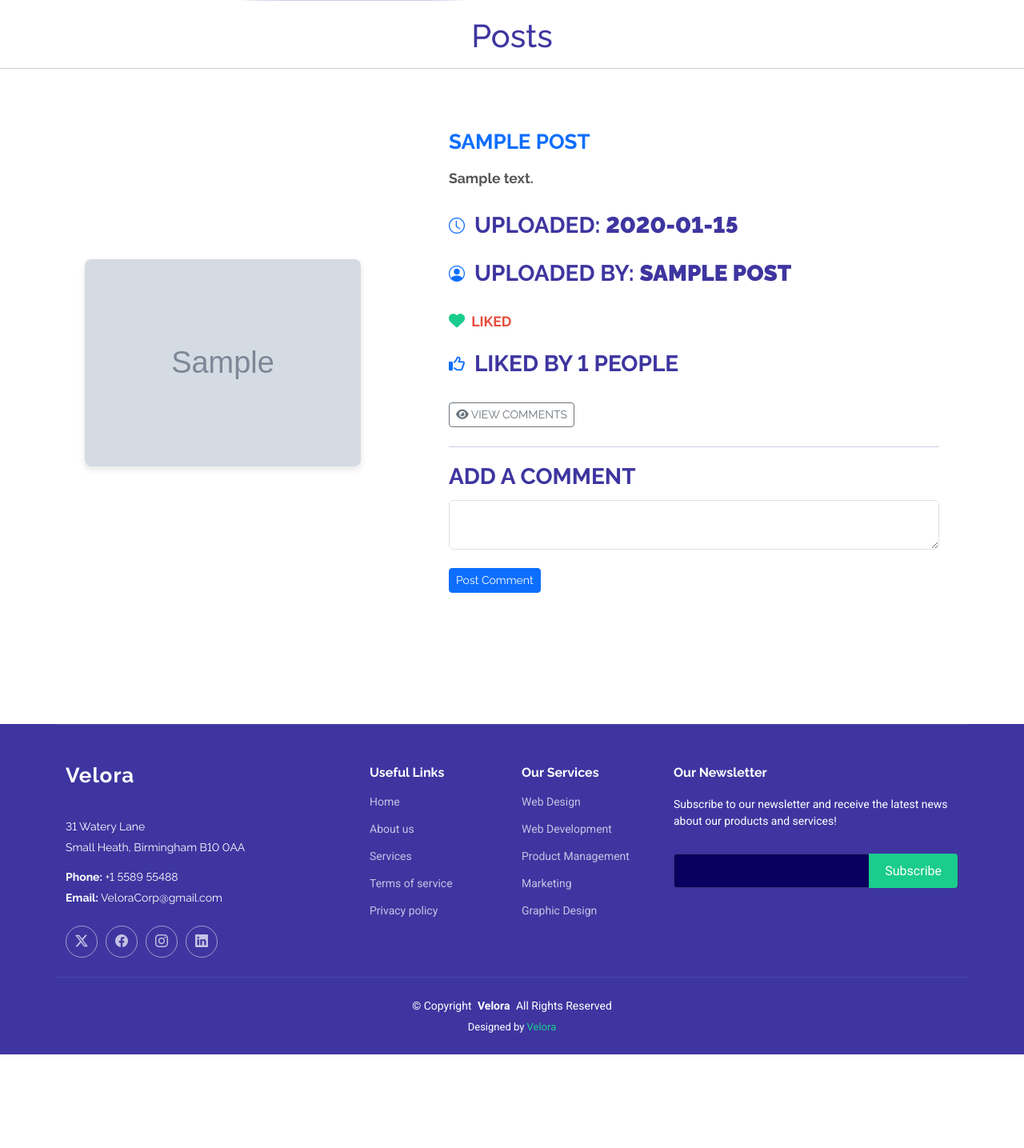
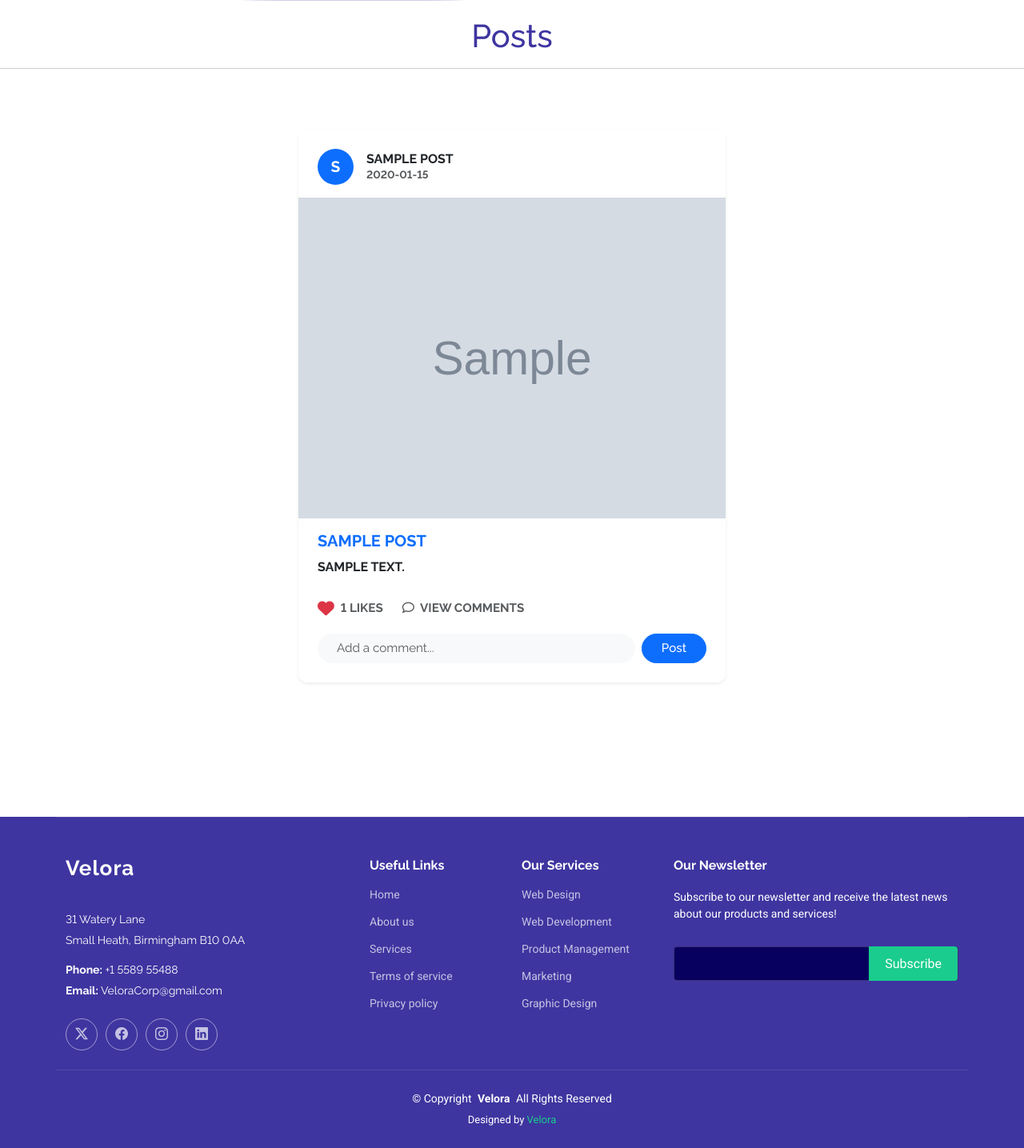
Before and after one commit to abdasath/Velora, a Flask app: page / in a window 1280 px wide. Shown: the part 789-2224 px from the top of the page at 80% size. Before the commit the page ends 2107 px from the top, so only its background shows below. Run offline with Flask 3, Linux system fonts and the light colour scheme; a user stored in the database is signed in; tables that the repository leaves empty hold one stand-in row (values such as "Sample post"); grey boxes marked "Sample" are stand-in pictures; some libraries are stand-ins or nearby versions.

Commit message:
Redesign post layout to modern centered feed card

```diff
--- a/templates/index.html
+++ b/templates/index.html
@@ -7,50 +7,61 @@
 <div class="container section-title" data-aos="fade-up">
 
   {% for d in data %}
-  <div class="container" style="margin-bottom: 40px;">
-    <div class="row gy-4 align-items-center features-item">
-      <div class="col-md-5 d-flex align-items-center" data-aos="zoom-out" data-aos-delay="100">
-        <img src="{{ d.image if d.image and d.image.startswith('http') else url_for('static', filename='uploads/' + d.image) }}" class="img-fluid" alt=""
-          style="width: 80%; max-width: 400px; height:100%; object-fit: cover; border-radius: 8px; box-shadow: 0 4px 8px rgba(0,0,0,0.1);"/>
-      </div>
-      <div class="col-md-7" data-aos="fade-up" data-aos-delay="100">
-        <h3 class="fw-bold text-primary mb-3">{{d.title}}</h3>
-        <p class="mb-4" style="color: #555; text-transform: none !important; font-style: normal !important; font-size: 1.1rem; line-height: 1.6;">{{d.description}}</p>
-        <ul style="list-style: none; padding-left: 0;">
-          <li class="mb-2"><i class="bi bi-clock text-primary"></i> <span class="ms-2">Uploaded: <strong>{{ d.date|timeago(d.time) }}</strong></span></li>
-          <li class="mb-3"><i class="bi bi-person-circle text-primary"></i> <span class="ms-2">Uploaded By: <strong>{{d.name}}</strong></span></li>
+  <div class="row justify-content-center mb-5">
+    <div class="col-md-10 col-lg-8 col-xl-6">
+      <div class="card shadow-sm border-0" style="border-radius: 12px; overflow: hidden;">
 
-          <li class="mb-2">
+        <!-- Card Header: User Info & Time -->
+        <div class="card-header bg-white border-0 d-flex align-items-center pt-4 pb-3 px-4">
+          <div class="d-flex align-items-center justify-content-center rounded-circle bg-primary text-white fw-bold me-3" style="width: 45px; height: 45px; font-size: 1.2rem;">
+            {{ d.name[0] | upper }}
+          </div>
+          <div class="d-flex flex-column">
+            <h6 class="mb-0 fw-bold text-dark">{{d.name}}</h6>
+            <small class="text-muted" style="font-size: 0.85rem;">{{ d.date|timeago(d.time) }}</small>
+          </div>
+        </div>
+
+        <!-- Card Image -->
+        {% if d.image %}
+        <img src="{{ d.image if d.image and d.image.startswith('http') else url_for('static', filename='uploads/' + d.image) }}" class="card-img-top rounded-0" alt="Post image" style="max-height: 600px; object-fit: contain; background-color: #f8f9fa;">
+        {% endif %}
+
+        <!-- Card Body: Content -->
+        <div class="card-body px-4 pt-3 pb-1">
+          <h5 class="card-title fw-bold text-primary mb-2">{{d.title}}</h5>
+          <p class="card-text text-dark mb-3" style="font-size: 1rem; line-height: 1.6;">{{d.description}}</p>
+        </div>
+
+        <!-- Card Footer: Actions (Like, Comment) -->
+        <div class="card-footer bg-white border-0 px-4 pb-4 pt-1">
+          <div class="d-flex align-items-center mb-3">
+            <!-- Like Button -->
             {% if d.post_id in liked_post_ids %}
-              <!-- Already liked: show filled heart, disabled -->
-              <span style="color: #e74c3c; font-size: 1.1rem; font-weight: bold;">
-                <i class="fa-solid fa-heart"></i> Liked
+              <span class="text-danger me-2" style="font-size: 1.3rem; cursor: default;">
+                <i class="fa-solid fa-heart"></i>
               </span>
             {% else %}
-              <!-- Not liked yet -->
-              <a href="/like/{{d.post_id}}" style="text-decoration: none; color: inherit;">
-                <span style="font-size: 1.1rem; font-weight: bold; color: #555;"><i class="fa-regular fa-heart"></i> Like</span>
+              <a href="/like/{{d.post_id}}" class="text-muted me-2 text-decoration-none" style="font-size: 1.3rem; transition: color 0.2s;">
+                <i class="fa-regular fa-heart"></i>
               </a>
             {% endif %}
-          </li>
+            <span class="text-muted fw-bold me-4" style="font-size: 0.95rem;">{{d.likes}} likes</span>
 
-          <li class="mb-4"><i class="fa-regular fa-thumbs-up text-primary"></i> <span class="ms-2">Liked by {{d.likes}} people</span></li>
-        </ul>
+            <!-- View Comments -->
+            <a href="/viewcomment/{{d.post_id}}" class="text-muted text-decoration-none" style="font-size: 0.95rem;">
+               <i class="fa-regular fa-comment me-1"></i> View Comments
+            </a>
+          </div>
 
-        <a href="/viewcomment/{{d.post_id}}" class="btn btn-sm btn-outline-secondary mb-2">
-          <i class="fa-solid fa-eye"></i> View Comments
-        </a>
+          <!-- Add Comment Form -->
+          <form action="/comment/{{d.post_id}}" method="post" class="d-flex mt-3">
+            <input type="hidden" name="commented" value="{{ current_user.first_name }} {{ current_user.last_name }}"/>
+            <input type="text" name="comment" class="form-control border-0 bg-light rounded-pill px-4 me-2" placeholder="Add a comment..." required style="font-size: 0.95rem;">
+            <button type="submit" class="btn btn-primary rounded-pill px-4" style="font-size: 0.95rem; font-weight: 500;">Post</button>
+          </form>
+        </div>
 
-        <hr>
-
-        <form action="/comment/{{d.post_id}}" method="post">
-          <input type="hidden" name="commented" value="{{ current_user.first_name }} {{ current_user.last_name }}"/>
-          <div class="form-group mb-3">
-            <label for="comment-{{d.post_id}}">Add a Comment</label>
-            <textarea id="comment-{{d.post_id}}" name="comment" class="form-control mt-2" rows="2" required></textarea>
-          </div>
-          <button type="submit" class="btn btn-primary btn-sm">Post Comment</button>
-        </form>
       </div>
     </div>
   </div>
```
Also changed, not shown: templates/profile.html (+44 -18 lines).
